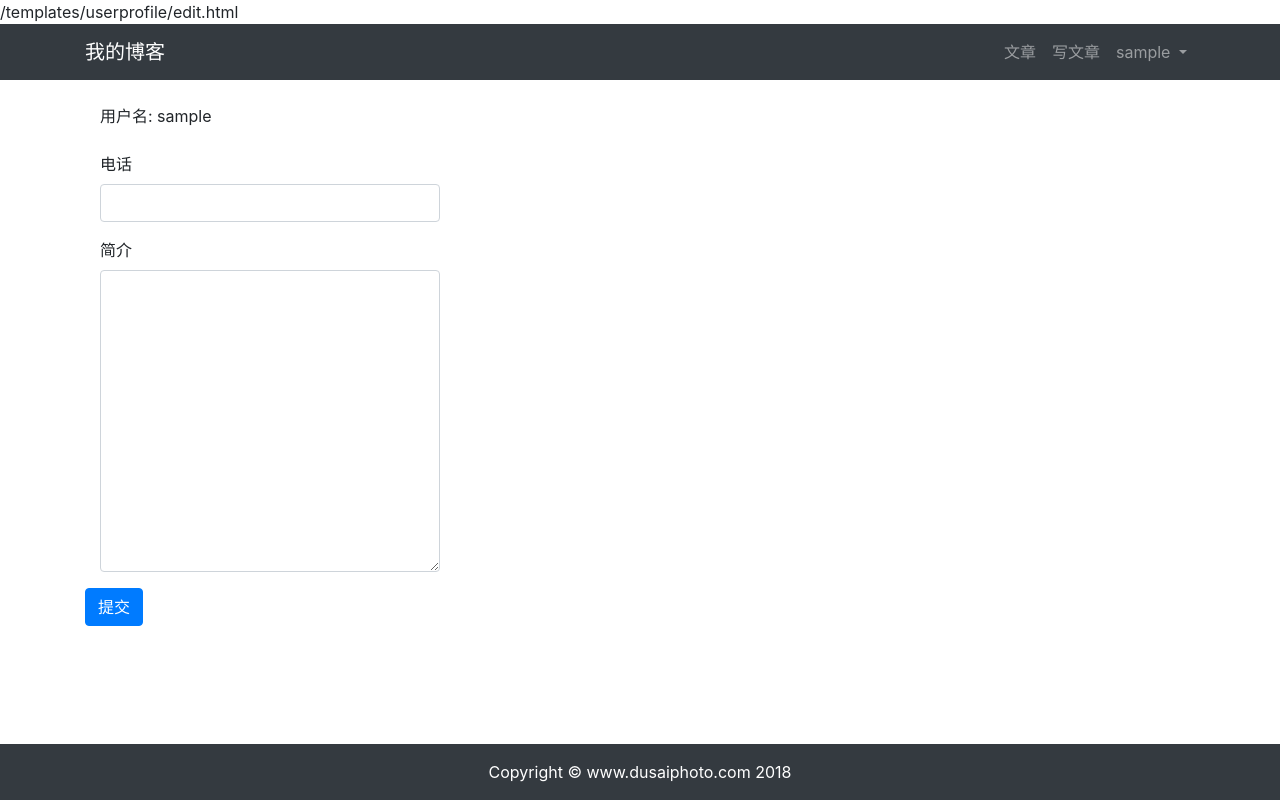
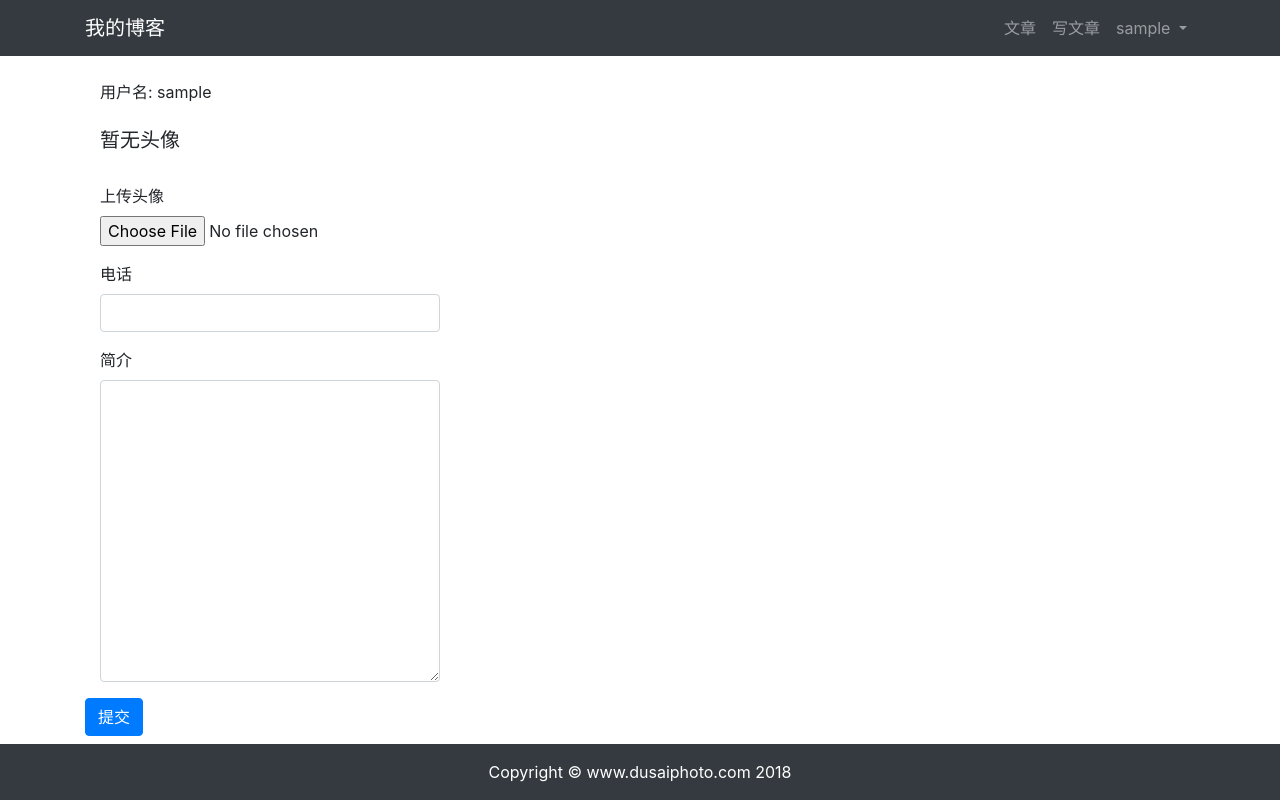
Before and after one commit to StubbornF4/mysite, a Django app: page /userprofile/edit/1/ in a window 1280 px wide. Run offline with Django 3.2, Linux system fonts and the light colour scheme; the visitor is signed in with stand-in values (Sample User, id 1); data comes from the database, SQL or seed files in the repository; some libraries are stand-ins or nearby versions.

Commit message:
增加用户头像

```diff
--- a/mysite/settings.py
+++ b/mysite/settings.py
@@ -145,3 +145,7 @@ EMAIL_PORT = 25
 EMAIL_USE_TLS = True
 # 默认的发件人
 DEFAULT_FROM_EMAIL = 'StubbronF4的博客 <lichunxiao0404@163.com>'
+
+# 媒体文件地址
+MEDIA_URL = '/media/'
+MEDIA_ROOT = os.path.join(BASE_DIR, 'media/')
--- a/mysite/urls.py
+++ b/mysite/urls.py
@@ -15,6 +15,8 @@ Including another URLconf
 """
 from django.contrib import admin
 from django.urls import path, include
+from django.conf import settings
+from django.conf.urls.static import static
 
 urlpatterns = [
     path('admin/', admin.site.urls),
@@ -23,3 +25,5 @@ urlpatterns = [
     path('userprofile/', include('userprofile.urls', namespace='userprofile')),
     path('password-reset/',include('password_reset.urls')),
 ]
+
+urlpatterns += static(settings.MEDIA_URL, document_root=settings.MEDIA_ROOT)
--- a/userprofile/templates/userprofile/edit.html
+++ b/userprofile/templates/userprofile/edit.html
@@ -1,5 +1,3 @@
-/templates/userprofile/edit.html
-
 {% extends "base.html" %} {% load static %}
 {% block title %} 用户信息 {% endblock title %}
 {% block content %}
@@ -9,8 +7,20 @@
             <br>
             <div class="col-md-4">用户名: {{ user.username }}</div>
             <br>
-            <form method="post" action=".">
+            {% if profile.avatar %}
+                <div class="col-md-4">头像</div>
+                <img src="{{ profile.avatar.url }}" style="max-width: 20%; border-radius: 15%;" class="col-md-4">
+            {% else %}
+                <h5 class="col-md-4">暂无头像</h5>
+            {% endif %}
+            <br>
+            <form method="post" action="." enctype="multipart/form-data">
                 {% csrf_token %}
+                <!-- avatar -->
+                <div class="form-group col-md-4">
+                    <label for="avatar">上传头像</label>
+                    <input type="file" class="form-control-file" name="avatar" id="avatar">
+                </div>
                 <!-- phone -->
                 <div class="form-group col-md-4">
                     <label for="phone">电话</label>
--- a/userprofile/views.py
+++ b/userprofile/views.py
@@ -74,6 +74,7 @@ def user_delete(request, id):
     else:
         return HttpResponse('仅接受POST请求')
 
+#用户修改
 @login_required(login_url='/userprofile/login/')
 def profile_edit(request, id):
     user = User.objects.get(id=id)
@@ -86,11 +87,13 @@ def profile_edit(request, id):
         if request.user != user:
             return HttpResponse("你没有权限更改信息")
 
-        profile_form = ProfileForm(data=request.POST)
+        profile_form = ProfileForm(request.POST, request.FILES)
         if profile_form.is_valid():
             profile_cd = profile_form.cleaned_data
             profile.phone = profile_cd['phone']
             profile.bio = profile_cd['bio']
+            if 'avatar' in request.FILES:
+                profile.avatar = profile_cd["avatar"]
             profile.save()
             return redirect("userprofile:edit", id=id)
         else:
```
Also changed, not shown: media/avatar/20200708/IMG_1249.JPG (added).
